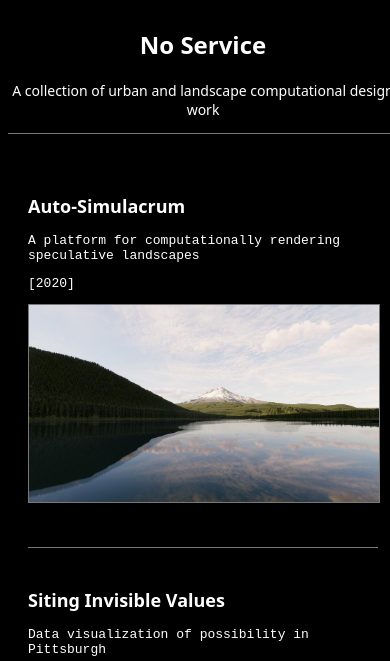
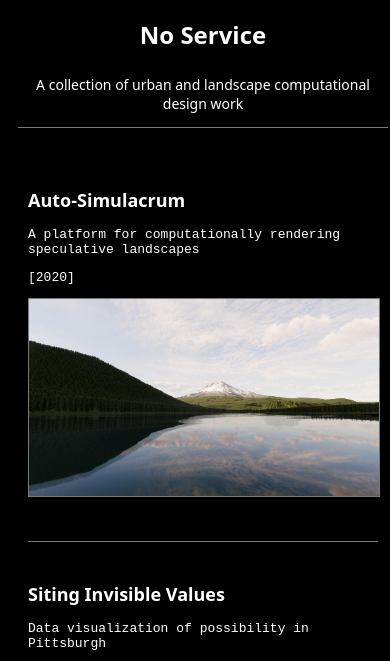
Before and after one commit to markheller/no-service, a plain HTML site: page index.html in a window 390 px wide. Shown: the top 661 px of the page. Drawn offline with Linux system fonts and the light colour scheme.

Commit message:
Update no_service.css

```diff
--- a/no_service.css
+++ b/no_service.css
@@ -324,6 +324,17 @@ footer {
         max-width: 100%;
         overflow-wrap: break-word;
         word-wrap: break-word;
+        margin-left: 10px;
+        margin-right: 10px;
+    }
+
+    .header h1 {
+        display: inline-block;
+        word-break: break-word;
+        overflow-wrap: break-word;
+        max-width: 100%;
+        margin: 10px;
+        padding: 0px;
     }
 
     .main-content {
```
